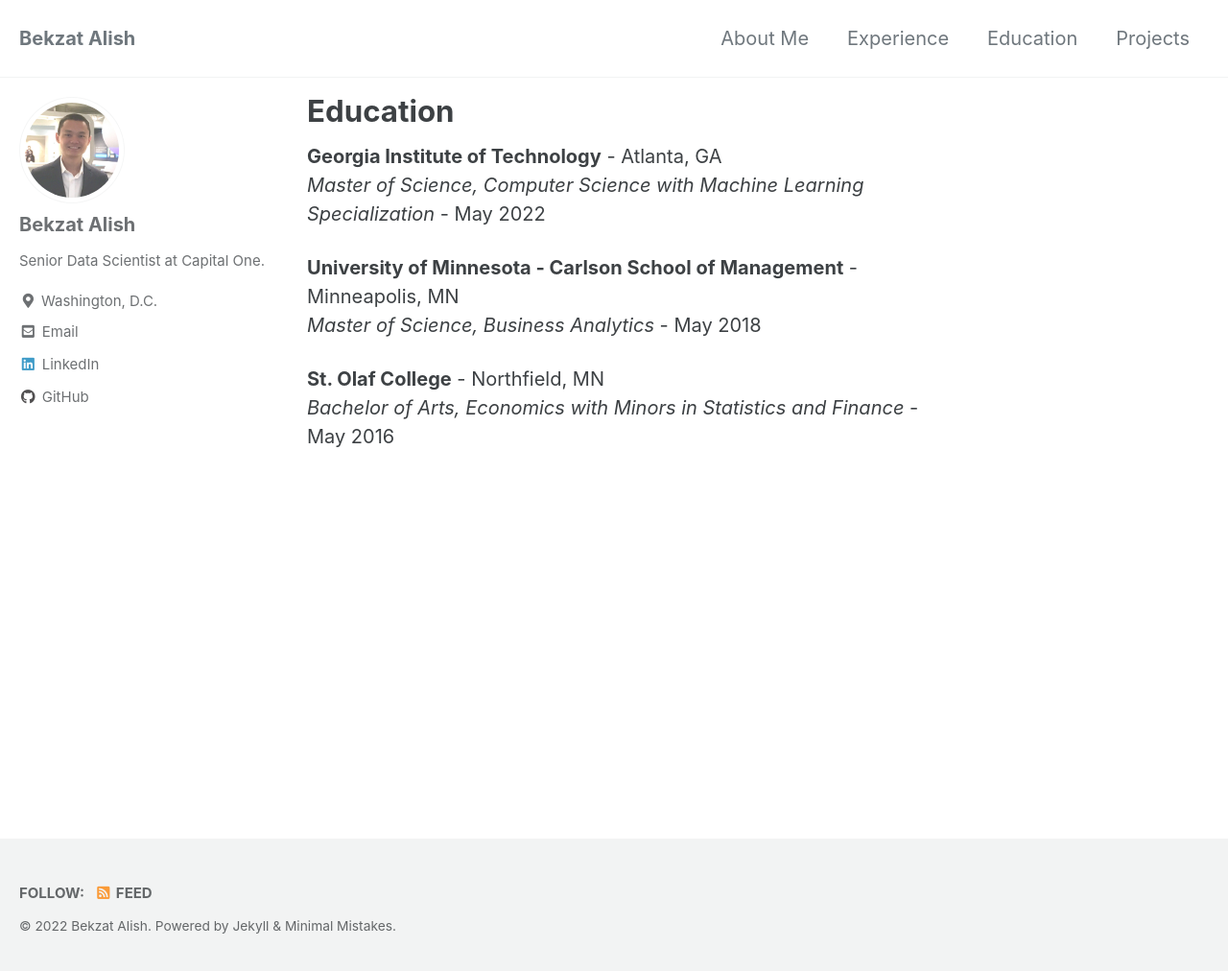
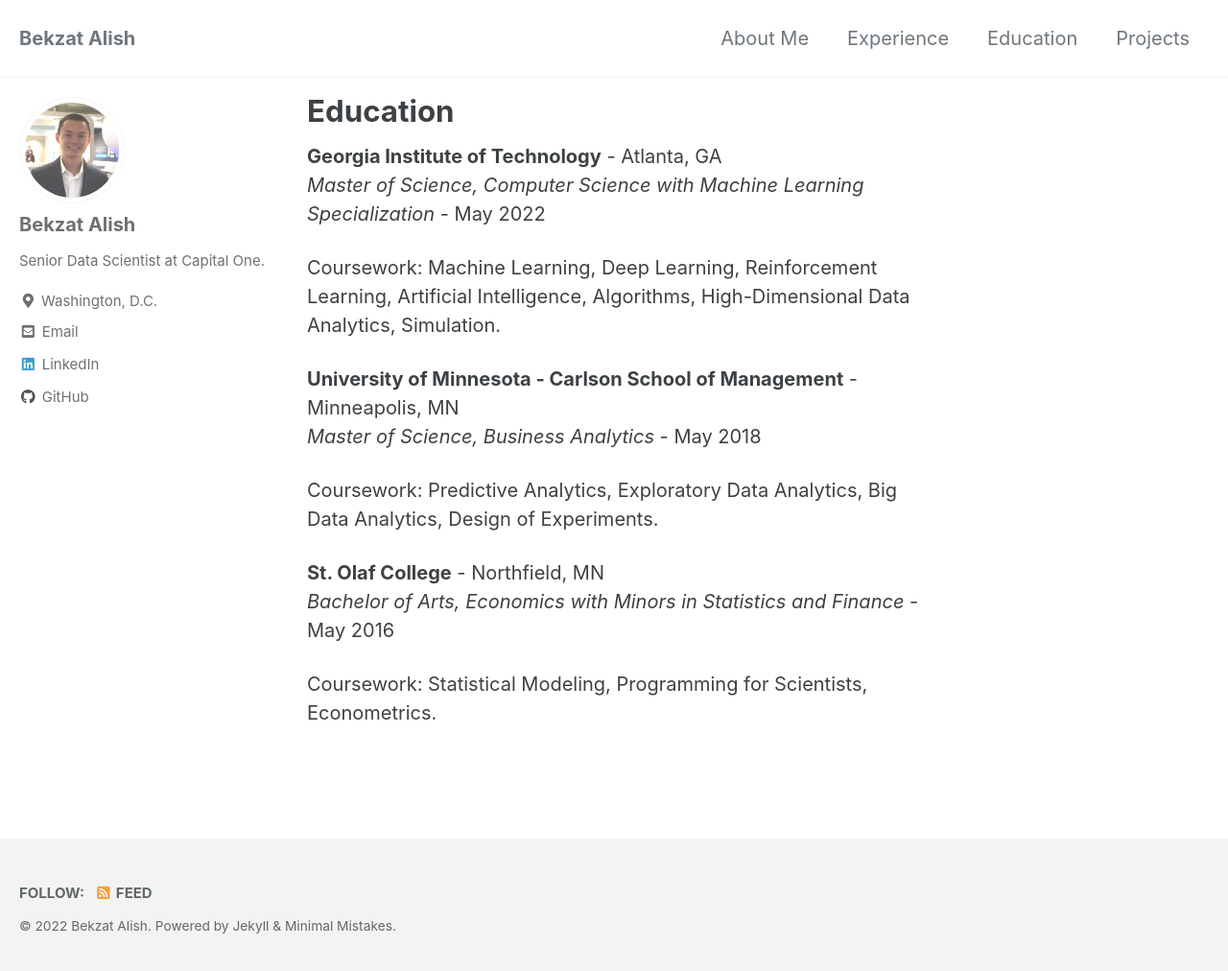
Before and after one commit to bekzatalish/bekzatalish.github.io, a Jekyll site: the page built from _pages/education.md, in a window 1280 px wide and 1016 px high. Shown: the top 1012 px of the window at 96% size. Built offline with Jekyll 4.4.1, drawn with Linux system fonts in a browser that asks for light colours; cached includes are drawn as plain includes.

Commit message:
Updated education

```diff
--- a/_pages/education.md
+++ b/_pages/education.md
@@ -12,8 +12,14 @@ redirect_from:
 **Georgia Institute of Technology** - Atlanta, GA <br>
 *Master of Science, Computer Science with Machine Learning Specialization* - May 2022
 
+Coursework: Machine Learning, Deep Learning, Reinforcement Learning, Artificial Intelligence, Algorithms, High-Dimensional Data Analytics, Simulation.
+
 **University of Minnesota - Carlson School of Management** - Minneapolis, MN <br>
 *Master of Science, Business Analytics* - May 2018
 
+Coursework: Predictive Analytics, Exploratory Data Analytics, Big Data Analytics, Design of Experiments.
+
 **St. Olaf College** - Northfield, MN <br>
 *Bachelor of Arts, Economics with Minors in Statistics and Finance* - May 2016
+
+Coursework: Statistical Modeling, Programming for Scientists, Econometrics.
```
